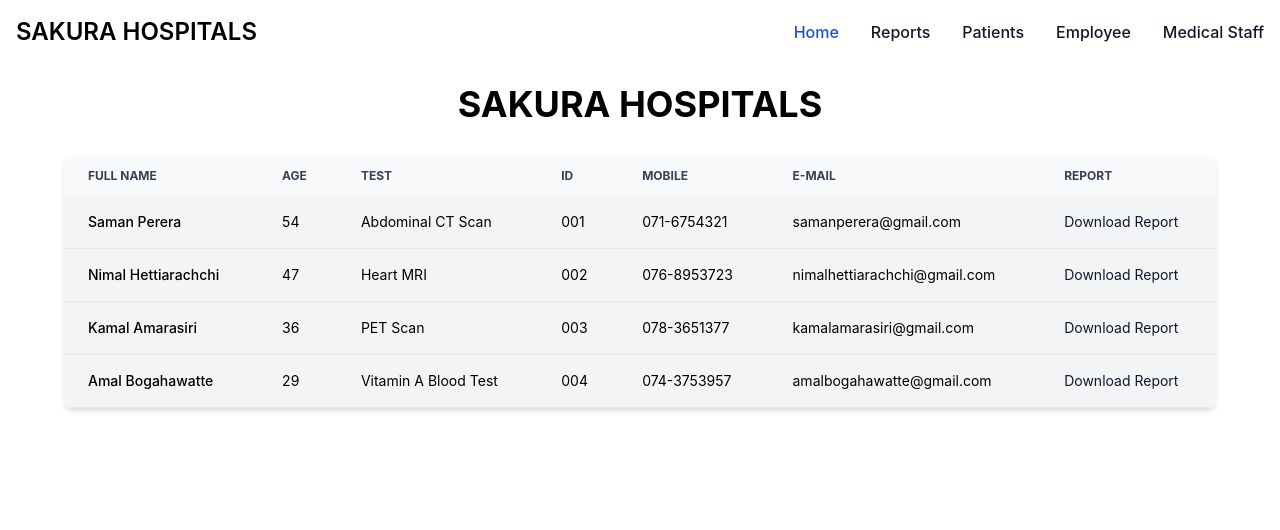
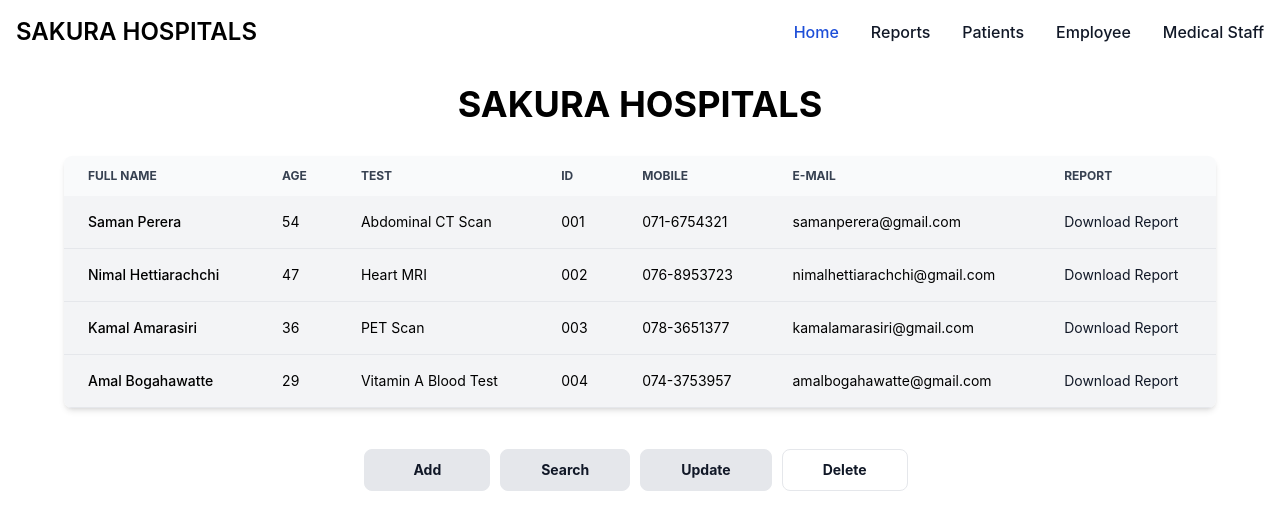
Before and after one commit to Chithraka-Wickramaratne/Project01, a React (Create React App) app in the folder client/: page / in a window 1280 px wide. Shown: the top 530 px of the page. Built offline with nearby package versions, Linux system fonts and the light colour scheme; the HTML template or start-up script is replaced by a standard one.

Commit message:
create add,update,search,delete buttons

```diff
--- a/client/src/pages/ReportPage.js
+++ b/client/src/pages/ReportPage.js
@@ -185,7 +185,50 @@ export default function ReportPage() {
             </tr>
         </tbody>
     </table>
+
 </div>
+{/* Buttons*/}
+<div className="flex justify-center items-center mt-10">
+  <table className="text-sm text-left rtl:text-right text-black">
+    <tr>
+    <td>
+  <button
+    type="button"
+    className="py-2.5 px-12 me-2 mb-2 text-sm font-bold text-gray-900 focus:outline-none dark:bg-gray-200 rounded-lg border border-gray-200 hover:bg-gray-100 hover:text-blue-700 focus:z-10 focus:ring-4 focus:ring-gray-100 dark:focus:ring-gray-700 bg-gray-200 dark:text-gray-900 dark:border-gray-600 dark:hover:text-white dark:hover:bg-gray-700"
+  >
+    Add
+  </button>
+</td>
+<td>
+  <button
+    type="button"
+    className="py-2.5 px-10 me-2 mb-2 text-sm font-bold text-gray-900 focus:outline-none dark:bg-gray-200 rounded-lg border border-gray-200 hover:bg-gray-100 hover:text-blue-700 focus:z-10 focus:ring-4 focus:ring-gray-100 dark:focus:ring-gray-700 bg-gray-200 dark:text-gray-900 dark:border-gray-600 text- dark:hover:text-white dark:hover:bg-gray-700"
+  >
+    Search
+  </button>
+</td>
+<td>
+  <button
+    type="button"
+    className="py-2.5 px-10 me-2 mb-2 text-sm font-bold text-gray-900 focus:outline-none dark:bg-gray-200 rounded-lg border border-gray-200 hover:bg-gray-100 hover:text-blue-700 focus:z-10 focus:ring-4 focus:ring-gray-100 dark:focus:ring-gray-700 bg-gray-200 dark:text-gray-900 dark:border-gray-600 dark:hover:text-white dark:hover:bg-gray-700"
+  >
+    Update
+  </button>
+</td>
+<td>
+  <button
+    type="button"
+    className="py-2.5 px-10 me-2 mb-2 text-sm font-bold text-gray-900 focus:outline-none bg-white rounded-lg border border-gray-200 hover:bg-gray-100 hover:text-blue-700 focus:z-10 focus:ring-4 focus:ring-gray-100 dark:focus:ring-gray-700 dark:bg-gray-200 dark:text-gray-900 dark:border-gray-600 dark:hover:text-white dark:hover:bg-gray-700"
+  >
+    Delete
+  </button>
+</td>
+
+    </tr>
+  </table>
+</div>
+
+
     </div>
   );
 }
```
